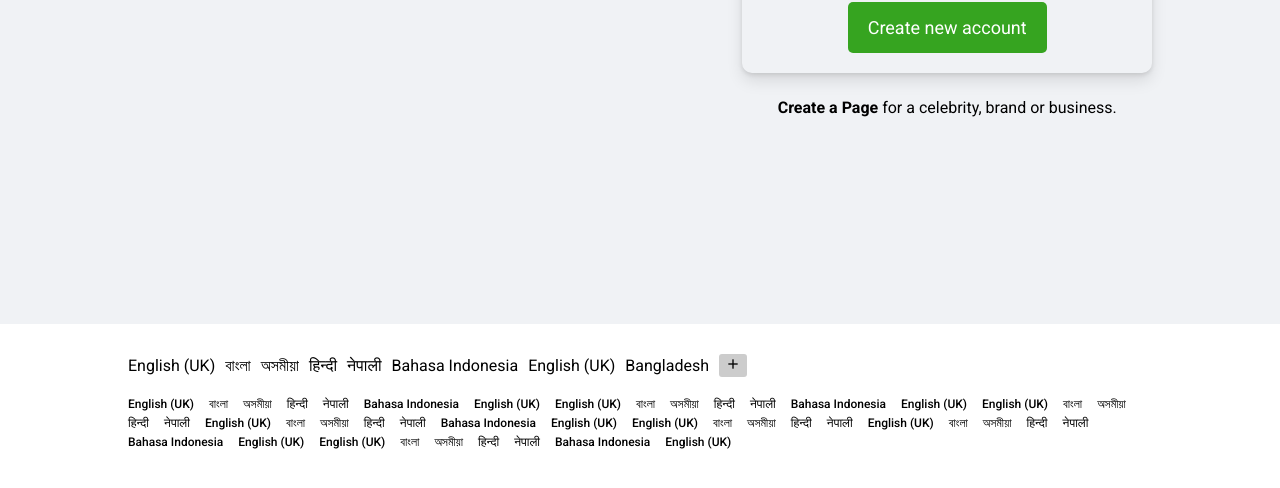
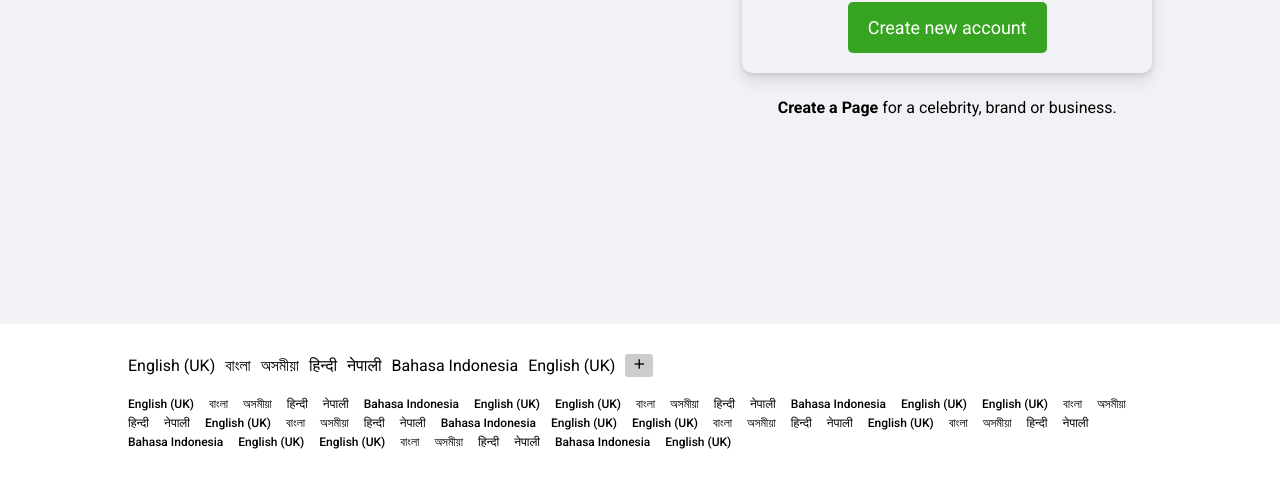
Before and after one commit to jonycmtt/facebool-login-page, a plain HTML site: page index.html in a window 1280 px wide. Shown: the part 476-964 px from the top of the page. Drawn offline with nearby package versions, Linux system fonts and the light colour scheme.

Commit message:
i delete in html file

```diff
--- a/index.html
+++ b/index.html
@@ -60,7 +60,7 @@
           <li>नेपाली</li>
           <li>Bahasa Indonesia</li>
           <li>English (UK)</li>
-          <li>Bangladesh</li>
+
           <li class="icon"><i class="bx bx-plus"></i></li>
         </ul>
         <ul class="footer-body">
```
